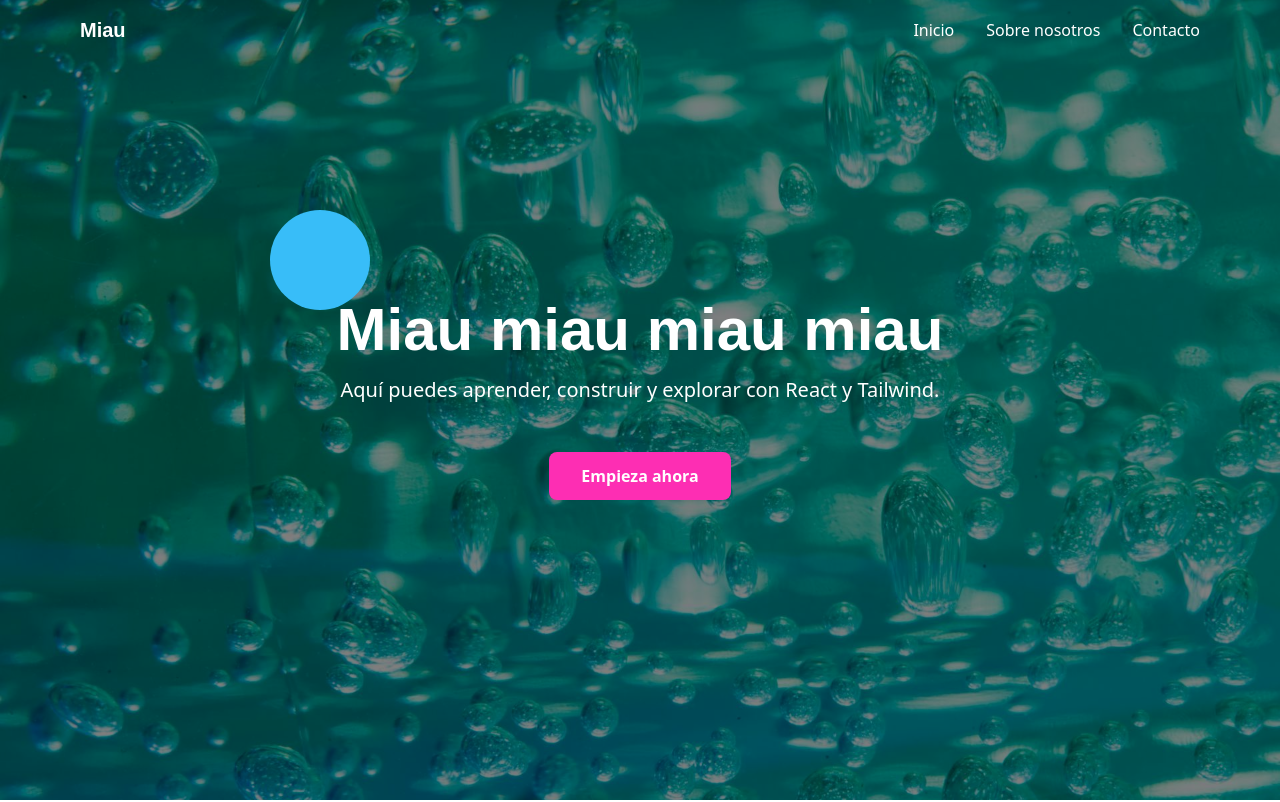
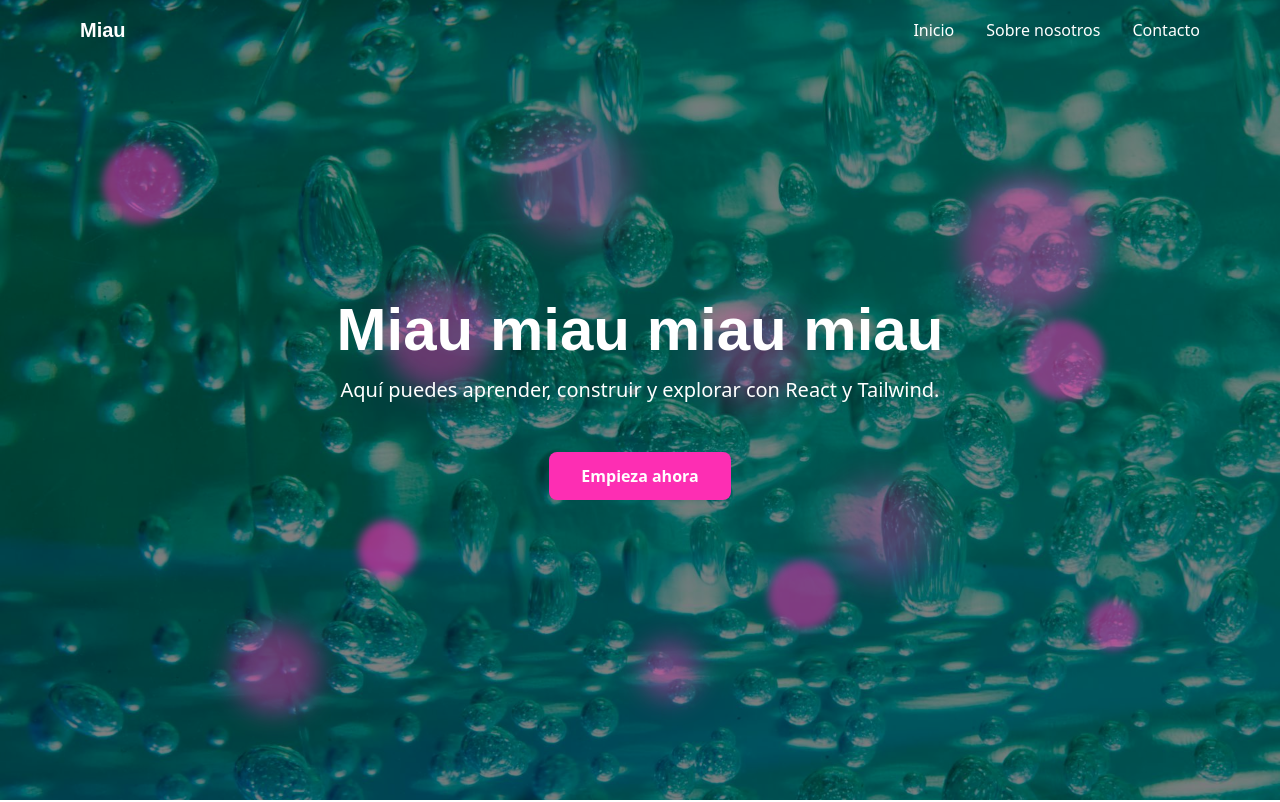
Before and after one commit to simonavegatel/mi-pagina-web, a React (Vite) app: page / in a window 1280 px wide. Shown: the top 802 px of the page. Built offline with nearby package versions, Linux system fonts and the light colour scheme; a web font is replaced by a local one.

Commit message:
burbujas animación hero

```diff
--- a/src/components/Hero.tsx
+++ b/src/components/Hero.tsx
@@ -6,31 +6,45 @@ import { ScrollTrigger } from "gsap/ScrollTrigger";
 
 gsap.registerPlugin(ScrollTrigger);
 
+// Configuración de las burbujas
+const bubbles = [
+  { size: 80, left: "8%", top: "18%", factor: 30, blur: 'blur-sm', opacity: 0.5, z: 0 },
+  { size: 140, left: "75%", top: "22%", factor: 18, blur: 'blur-md', opacity: 0.4, z: 0 },
+  { size: 60, left: "28%", top: "65%", factor: 25, blur: 'blur-sm', opacity: 0.6, z: 0 },
+  { size: 100, left: "55%", top: "38%", factor: 22, blur: 'blur-lg', opacity: 0.3, z: 0 },
+  { size: 50, left: "85%", top: "75%", factor: 20, blur: 'blur-sm', opacity: 0.5, z: 0 },
+  { size: 90, left: "18%", top: "78%", factor: 28, blur: 'blur-md', opacity: 0.4, z: 0 },
+  { size: 120, left: "40%", top: "15%", factor: 16, blur: 'blur-lg', opacity: 0.3, z: 0 },
+  { size: 70, left: "60%", top: "70%", factor: 24, blur: 'blur-sm', opacity: 0.5, z: 0 },
+  { size: 110, left: "30%", top: "35%", factor: 19, blur: 'blur-md', opacity: 0.4, z: 0 },
+  { size: 100, left: "65%", top: "60%", factor: 21, blur: 'blur-lg', opacity: 0.3, z: 0 },
+  { size: 80, left: "80%", top: "40%", factor: 27, blur: 'blur-sm', opacity: 0.5, z: 0 },
+  { size: 60, left: "50%", top: "80%", factor: 26, blur: 'blur-md', opacity: 0.4, z: 0 },
+];
+
 export default function Hero({ className }: { className?: string }) {
-  const svgRef = useRef<SVGSVGElement>(null);
+  // Un array de refs, uno para cada burbuja
+  const bubbleRefs = useRef<(SVGSVGElement | null)[]>([]);
 
   useEffect(() => {
-
-
-    // Animación al mover el mouse
     const handleMouseMove = (e: MouseEvent) => {
-      // Calcula la posición relativa al centro de la ventana
       const x = e.clientX - window.innerWidth / 2;
       const y = e.clientY - window.innerHeight / 2;
-      // Anima el SVG hacia esa posición (ajusta el divisor para más/menos movimiento)
-      gsap.to(svgRef.current, {
-        x: x / 20,
-        y: y / 20, // Mantiene el desplazamiento de scroll
-        duration: 0.5,
-        ease: "power3.out"
+      // Mueve cada burbuja con un factor diferente
+      bubbleRefs.current.forEach((bubble, i) => {
+        if (bubble) {
+          gsap.to(bubble, {
+            x: x / bubbles[i].factor,
+            y: y / bubbles[i].factor,
+            duration: 0.7,
+            ease: "power3.out"
+          });
+        }
       });
     };
 
     window.addEventListener("mousemove", handleMouseMove);
-
-    return () => {
-      window.removeEventListener("mousemove", handleMouseMove);
-    };
+    return () => window.removeEventListener("mousemove", handleMouseMove);
   }, []);
 
   return (
@@ -40,6 +54,31 @@ export default function Hero({ className }: { className?: string }) {
     >
       {/* Overlay */}
       <div className="absolute inset-0 bg-black/50"></div>
+      {/* Burbujas */}
+      {bubbles.map((bubble, i) => (
+        <svg
+          key={i}
+          ref={el => { bubbleRefs.current[i] = el; }}
+          width={bubble.size}
+          height={bubble.size}
+          viewBox={`0 0 ${bubble.size} ${bubble.size}`}
+          fill="none"
+          xmlns="http://www.w3.org/2000/svg"
+          className={`absolute pointer-events-none z-0 ${bubble.blur}`}
+          style={{
+            left: bubble.left,
+            top: bubble.top,
+          }}
+        >
+          <circle
+            cx={bubble.size / 2}
+            cy={bubble.size / 2}
+            r={bubble.size / 2}
+            fill="#FD2EB3"
+            fillOpacity={bubble.opacity}
+          />
+        </svg>
+      ))}
       {/* Contenido centrado */}
       <div className="relative flex flex-col justify-center items-center text-center w-full h-screen z-10">
         <h1 className="font-winky text-6xl font-bold mb-4 text-white">
@@ -56,19 +95,6 @@ export default function Hero({ className }: { className?: string }) {
           Empieza ahora
         </button>
       </div>
-      {/* SVG flotante */}
-      <svg
-        ref={svgRef}
-        width="120"
-        height="120"
-        viewBox="0 0 120 120"
-        fill="none"
-        xmlns="http://www.w3.org/2000/svg"
-        className="absolute left-1/4 top-1/4 -translate-x-1/2 z-20"
-        style={{ pointerEvents: "none" }}
-      >
-        <circle cx="60" cy="60" r="50" fill="#38bdf8" />
-      </svg>
     </section>
   );
 }
```
Also changed, not shown: 1 other file (tests, documents, lock files or other folders).
